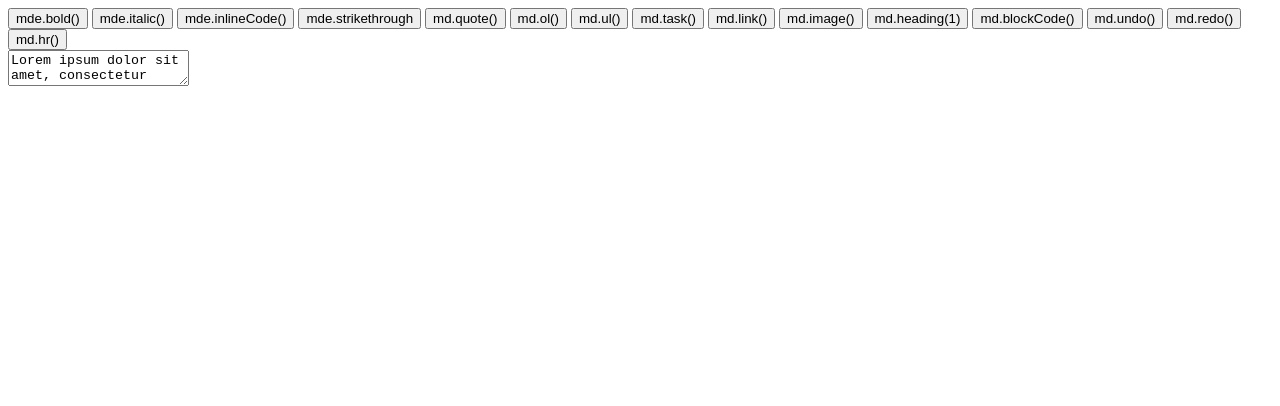
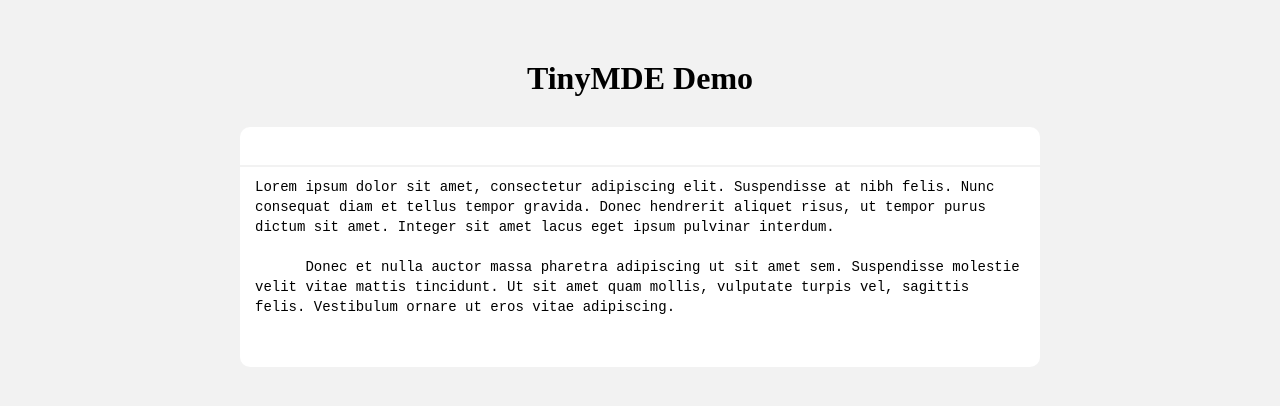
Before and after one commit to yisar/tinyMDE, a website: page docs/index.html in a window 1280 px wide. Drawn offline with Linux system fonts and the light colour scheme; a small style sheet from the web is missing.

Commit message:
增加 demo

```diff
--- a/docs/index.html
+++ b/docs/index.html
@@ -7,30 +7,80 @@
     <meta name="viewport" content="width=device-width, initial-scale=1.0">
     <title>TinyMDE demo</title>
     <script src="./tinymde.js"></script>
+    <style>
+        @import url("//at.alicdn.com/t/font_1151392_5hwi3w2ygqu.css");
+
+        * {
+            margin: 0;
+            padding: 0;
+        }
+
+        body {
+            background: #f2f2f2;
+        }
+
+        h1{
+            text-align: center;
+            padding: 30px;
+        }
+
+        .tinymde{
+            width: 800px;
+            min-height: 200px;
+            margin: 30px auto;
+        }
+
+        textarea {
+            width: 100%;
+            min-height: 200px;
+            outline: none;
+            border: none;
+            box-sizing: border-box;
+            padding: 10px 15px;
+            resize: none;
+            border-radius: 0 0 10px 10px;
+            font-size: 14px;
+            line-height: 20px;
+        }
+
+        section {
+            padding: 10px;
+            background: #fff;
+            border-bottom: 2px solid #f2f2f2;
+            border-radius: 10px 10px 0 0;
+        }
+
+        .te{
+            cursor: pointer;
+            margin: 7px;
+            padding: 7px;
+            font-size: 16px;
+            border-radius: 5px;
+        }
+
+        .te:hover{
+            background: #f2f2f2;
+        }
+    </style>
 </head>
 
 <body>
-    <div id="actions">
-        <button onclick="md.bold()">mde.bold()</button>
-        <button onclick="md.italic()">mde.italic()</button>
-        <button onclick="md.inlineCode()">mde.inlineCode()</button>
-        <button onclick="md.strikethrough()">mde.strikethrough</button>
-        <button onclick="md.quote()">md.quote()</button>
-        <button onclick="md.ol()">md.ol()</button>
-        <button onclick="md.ul()">md.ul()</button>
-        <button onclick="md.task()">md.task()</button>
-        <button onclick="md.link()">md.link()</button>
-        <button onclick="md.image()">md.image()</button>
-        <button onclick="md.heading(1)">md.heading(1)</button>
-        <button onclick="md.blockCode()">md.blockCode()</button>
-        <button onclick="md.undo()">md.undo()</button>
-        <button onclick="md.redo()">md.redo()</button>
-        <button onclick="md.hr()">md.hr()</button>
+    <div class="tinymde">
+        <h1>TinyMDE Demo</h1>
+        <section>
+            <i class="te te-bold" onclick="md.bold()"></i>
+            <i class="te te-italic" onclick="md.italic()"></i>
+            <i class="te te-quote" onclick="md.quote()"></i>
+
+            <i class="te te-image" onclick="md.image()"></i>
+            <i class="te te-link" onclick="md.link()"></i>
+            <i class="te te-code" onclick="md.blockCode()"></i>
+        </section>
+        <textarea spellcheck="false">Lorem ipsum dolor sit amet, consectetur adipiscing elit. Suspendisse at nibh felis. Nunc consequat diam et tellus tempor gravida. Donec hendrerit aliquet risus, ut tempor purus dictum sit amet. Integer sit amet lacus eget ipsum pulvinar interdum.
+
+      Donec et nulla auctor massa pharetra adipiscing ut sit amet sem. Suspendisse molestie velit vitae mattis tincidunt. Ut sit amet quam mollis, vulputate turpis vel, sagittis felis. Vestibulum ornare ut eros vitae adipiscing.
+    </textarea>
     </div>
-    <textarea
-        spellcheck="false">Lorem ipsum dolor sit amet, consectetur adipiscing elit. Suspendisse at nibh felis. Nunc consequat diam et tellus tempor gravida. Donec hendrerit aliquet risus, ut tempor purus dictum sit amet. Integer sit amet lacus eget ipsum pulvinar interdum.
-
-  Donec et nulla auctor massa pharetra adipiscing ut sit amet sem. Suspendisse molestie velit vitae mattis tincidunt. Ut sit amet quam mollis, vulputate turpis vel, sagittis felis. Vestibulum ornare ut eros vitae adipiscing.</textarea>
     <script>
         var md = new TinyMDE(document.querySelector('textarea'))
     </script>
```
